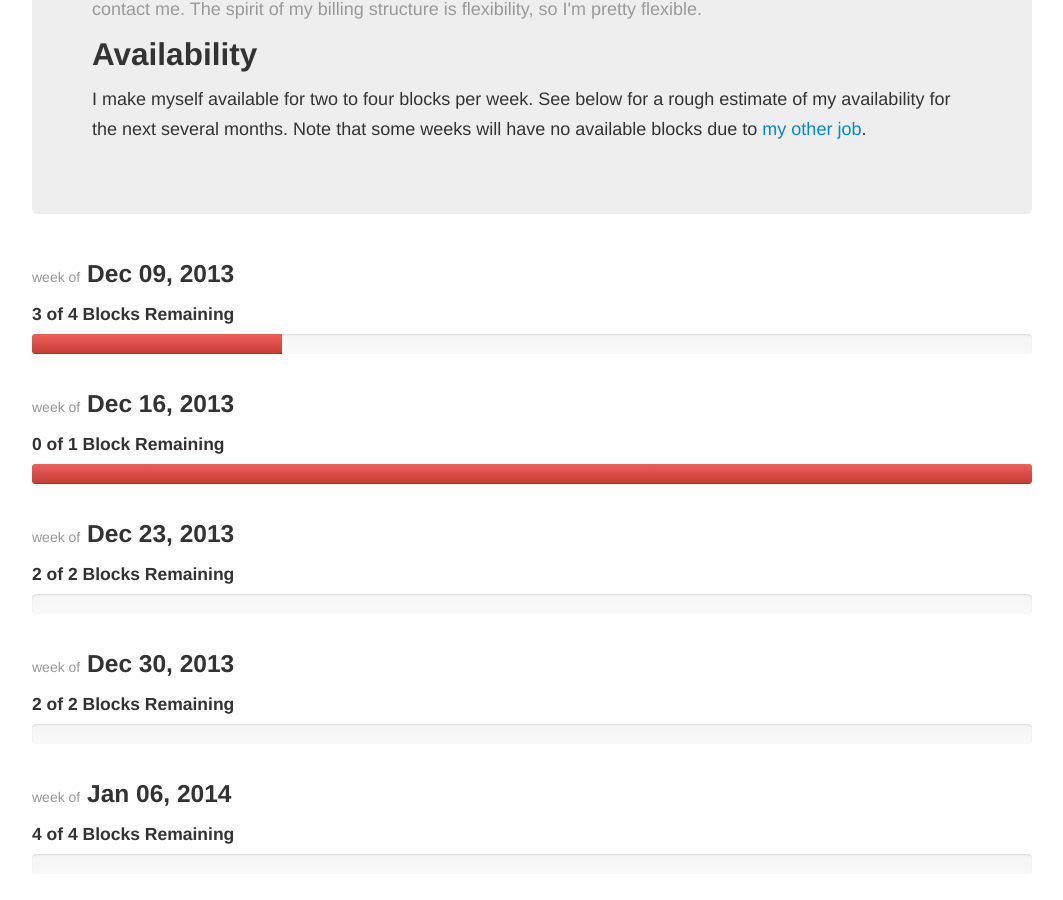
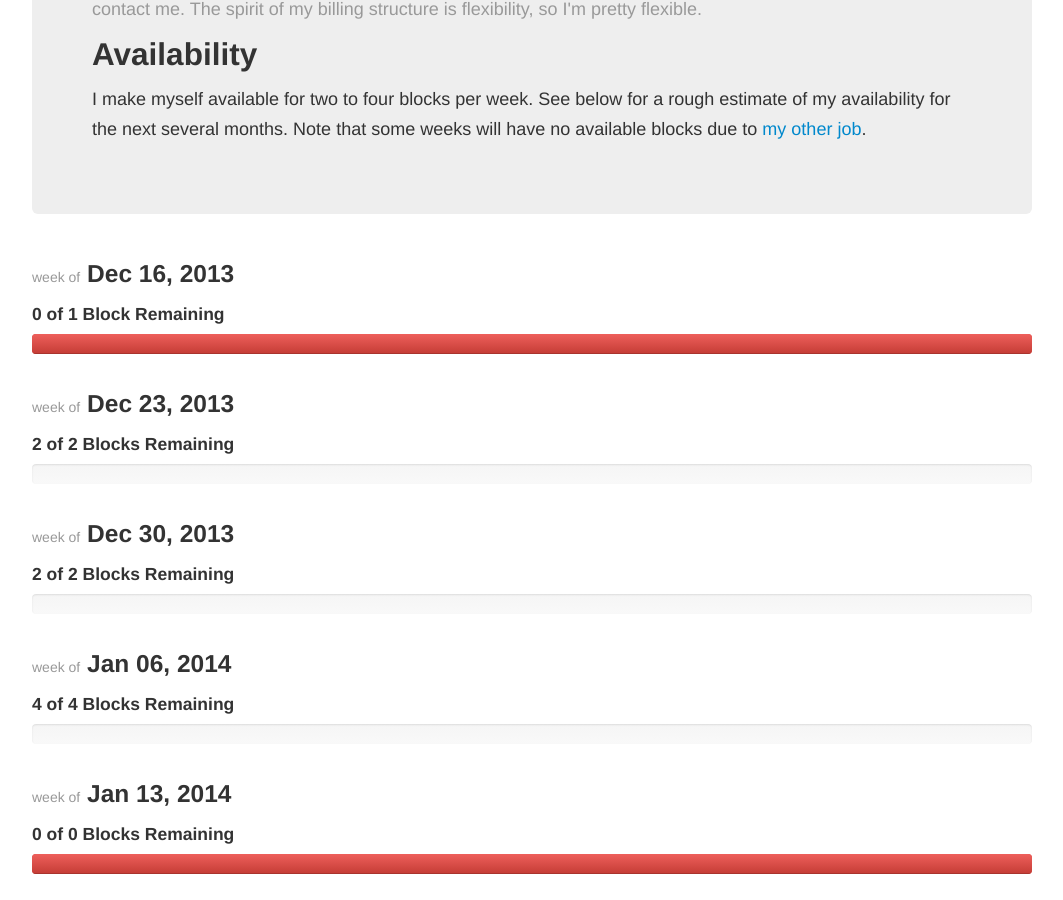
Before and after one commit to jessecarl/jessecarl.github.io, a Jekyll site: the page built from contract/index.html, in a window 1280 px wide and 900 px high, scrolled down 728 px. Shown: the whole window, without its empty margins (108-1171 px from the left). Built offline with Jekyll 4.4.1, drawn with Linux system fonts in a browser that asks for light colours; nearby versions of some CDN libraries; a style sheet for code colours, icons or effects is not loaded.

Commit message:
skip to next week on contract availability

```diff
--- a/contract/index.html
+++ b/contract/index.html
@@ -3,9 +3,6 @@
 title: Contract
 icon: tag
 blocks:
-  - date: '2013-12-09'
-    total_blocks: 4
-    reserved_blocks: 1
   - date: '2013-12-16'
     total_blocks: 1
     reserved_blocks: 1
```
